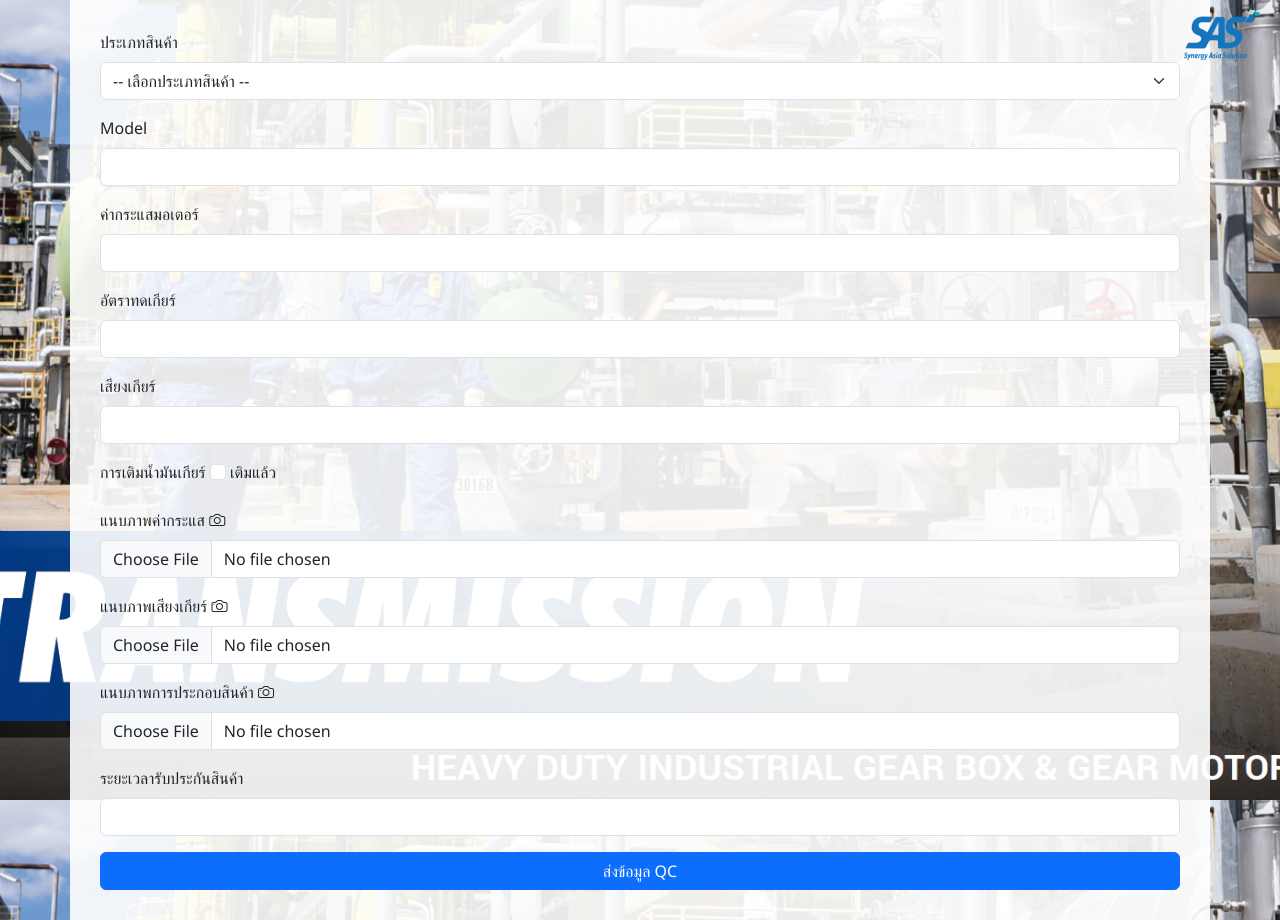
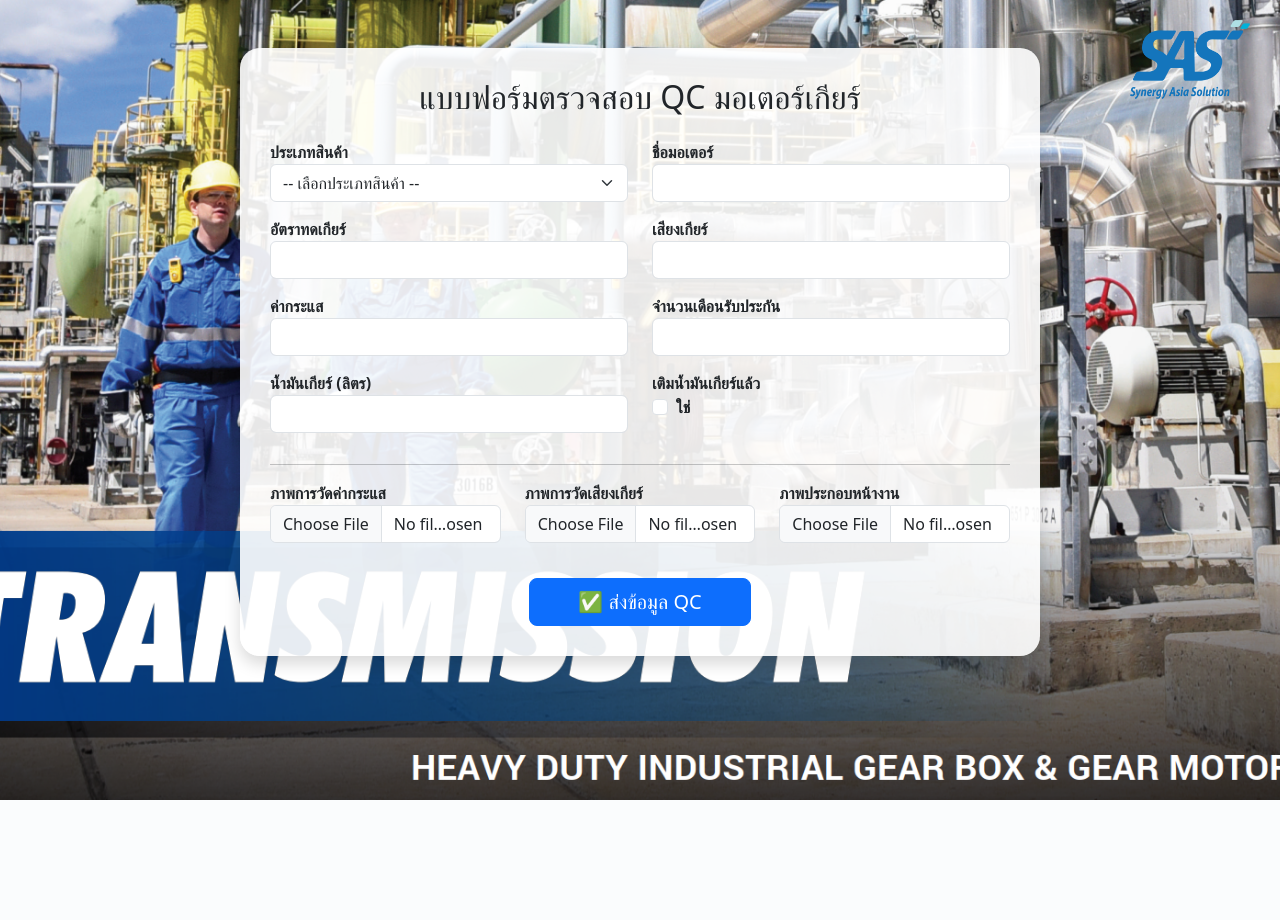
Before and after one commit to SomyotSW/sas-qc-gearmotor, a Flask app: page /form in a window 1280 px wide. After the commit the page ends 800 px from the top, so only its background shows below. Run offline with Flask 3, Linux system fonts and the light colour scheme; the visitor is signed in with stand-in values (Sample User, id 1); parts of the project's set-up code (start-up, migrations or seed data) failed here and were passed over.

```diff
--- a/templates/form.html
+++ b/templates/form.html
@@ -5,229 +5,203 @@
     <meta name="viewport" content="width=device-width, initial-scale=1.0">
     <title>ฟอร์มตรวจสอบ QC มอเตอร์เกียร์</title>
     <link href="https://cdn.jsdelivr.net/npm/bootstrap@5.3.0/dist/css/bootstrap.min.css" rel="stylesheet">
-  <link href="https://cdn.jsdelivr.net/npm/bootstrap-icons/font/bootstrap-icons.css" rel="stylesheet">
     <style>
         body {
             background: url('/static/BG.png') no-repeat center center fixed;
             background-size: cover;
-      font-family: 'Segoe UI', sans-serif;
         }
         .backdrop {
             background: rgba(255, 255, 255, 0.9);
-      min-height: 100vh;
+            border-radius: 20px;
             padding: 30px;
+            max-width: 800px;
+            margin: auto;
         }
         .logo {
             position: absolute;
-      top: 10px;
-      right: 20px;
-      height: 50px;
+            top: 20px;
+            right: 30px;
+            width: 120px;
         }
-    .hidden {
-      display: none;
+        label {
+            font-weight: bold;
+        }
+        .form-control, .form-select {
+            margin-bottom: 15px;
+        }
+        .submit-btn {
+            margin-top: 20px;
+        }
+        .warning-text {
+            color: red;
+            font-weight: bold;
         }
     </style>
 </head>
 <body>
-  <img src="/static/logo_sas.png" class="logo" alt="SAS Logo">
-  <div class="container backdrop">
-    <form id="qcForm" method="post" action="/submit" enctype="multipart/form-data">
+    <img src="/static/logo_sas.png" alt="SAS Logo" class="logo">
+    <div class="container mt-5">
+        <div class="backdrop shadow">
+            <h2 class="text-center mb-4">แบบฟอร์มตรวจสอบ QC มอเตอร์เกียร์</h2>
+            <form action="/submit" method="POST" enctype="multipart/form-data">
+                <input type="hidden" name="inspector" value="{{ employee_id }}">
 
-      <!-- ประเภทสินค้า -->
-      <div class="mb-3">
-        <label class="form-label">ประเภทสินค้า</label>
-        <select name="product_type" id="product_type" class="form-select" required>
+                <div class="row">
+                    <div class="col-md-6">
+                        <label>ประเภทสินค้า</label>
+                        <select name="product_type" id="product_type" class="form-select" required onchange="handleProductChange()">
                             <option value="">-- เลือกประเภทสินค้า --</option>
-          <option>AC/DC Gear Motor</option>
-          <option>BLDC Gear Motor</option>
-          <option>Servo Motor and Servo Drive</option>
-          <option>Planetary Gear</option>
-          <option>RFKS Series</option>
-          <option>MTH/MTB Gear Box</option>
-          <option>Others</option>
+                            <option value="AC/DC Gear Motor">AC/DC Gear Motor</option>
+                            <option value="BLDC Gear Motor">BLDC Gear Motor</option>
+                            <option value="Servo Motor">Servo Motor</option>
+                            <option value="Planetary Gear">Planetary Gear</option>
+                            <option value="RFKS Series">RFKS Series</option>
+                            <option value="MTH/MTB Gearbox">MTH/MTB Gearbox</option>
+                            <option value="SAS Motor">SAS Motor</option>
                         </select>
                     </div>
-
-      <!-- Model -->
-      <div class="mb-3">
-        <label class="form-label">Model</label>
-        <input type="text" name="motor_nameplate" class="form-control" required>
-      </div>
-
-      <!-- ค่ากระแสมอเตอร์ -->
-      <div class="mb-3" id="motorCurrentField">
-        <label class="form-label">ค่ากระแสมอเตอร์</label>
-        <input type="text" name="motor_current" class="form-control">
-      </div>
-
-      <!-- อัตราทดเกียร์ -->
-      <div class="mb-3" id="gearRatioField">
-        <label class="form-label">อัตราทดเกียร์</label>
-        <input type="text" name="gear_ratio" class="form-control">
-      </div>
-
-      <!-- เสียงเกียร์ -->
-      <div class="mb-3" id="gearSoundField">
-        <label class="form-label">เสียงเกียร์</label>
-        <input type="text" name="gear_sound" class="form-control">
-      </div>
-
-      <!-- เติมน้ำมัน -->
-      <div class="mb-3" id="oilField">
-        <label class="form-label">การเติมน้ำมันเกียร์</label>
-        <input type="checkbox" name="oil_filled" class="form-check-input"> เติมแล้ว
-      </div>
-      <p class="text-danger hidden" id="oilNote">*ไม่ต้องเติมน้ำมันเกียร์</p>
-
-      <!-- ปุ่มเลือก (Motor, Gear, Controller) -->
-      <div class="mb-3 hidden" id="deviceButtons">
-        <label class="form-label">เลือกรายการตรวจสอบ</label><br>
-        <input type="checkbox" id="btnMotor"> Motor
-        <input type="checkbox" id="btnGear"> Gear
-        <input type="checkbox" id="btnController"> Controller
-      </div>
-
-      <!-- ช่องแนบภาพ Controller -->
-      <div class="mb-3 hidden" id="controllerImgField">
-        <label class="form-label">แนบภาพ Controller <i class="bi bi-camera"></i></label>
-        <input type="file" name="controller_img" id="controllerImg" accept="image/*" class="form-control">
-      </div>
-
-      <!-- ช่องแนบภาพ Servo -->
-      <div id="servoFields" class="hidden">
-        <div class="mb-3">
-          <label class="form-label">แนบภาพ Servo Motor <i class="bi bi-camera"></i></label>
-          <input type="file" name="servo_motor_img" accept="image/*" class="form-control" required>
-        </div>
-        <div class="mb-3">
-          <label class="form-label">แนบภาพ Servo Drive <i class="bi bi-camera"></i></label>
-          <input type="file" name="servo_drive_img" accept="image/*" class="form-control" required>
-        </div>
-        <div class="mb-3">
-          <label class="form-label">แนบภาพ Cable Wire <i class="bi bi-camera"></i></label>
-          <input type="file" name="cable_wire_img" accept="image/*" class="form-control" required>
+                    <div class="col-md-6">
+                        <label id="model_label">ชื่อมอเตอร์</label>
+                        <input type="text" name="motor_nameplate" id="motor_nameplate" class="form-control" required>
                     </div>
                 </div>
 
-      <!-- แนบภาพค่ากระแส -->
-      <div class="mb-3">
-        <label class="form-label">แนบภาพค่ากระแส <i class="bi bi-camera"></i></label>
-        <input type="file" name="motor_current_img" accept="image/*" class="form-control">
-      </div>
-
-      <!-- แนบภาพเสียงเกียร์ -->
-      <div class="mb-3">
-        <label class="form-label">แนบภาพเสียงเกียร์ <i class="bi bi-camera"></i></label>
-        <input type="file" name="gear_sound_img" accept="image/*" class="form-control">
-      </div>
-
-      <!-- แนบภาพการประกอบสินค้า -->
-      <div class="mb-3">
-        <label class="form-label">แนบภาพการประกอบสินค้า <i class="bi bi-camera"></i></label>
-        <input type="file" name="assembly_img" accept="image/*" class="form-control" required>
-      </div>
-
-      <!-- ระยะเวลารับประกัน -->
-      <div class="mb-3" id="warrantyField">
-        <label class="form-label">ระยะเวลารับประกันสินค้า</label>
-        <input type="text" name="warranty" class="form-control" id="warrantyInput" readonly>
-      </div>
-      <div class="mb-3 hidden" id="customWarranty">
-        <label class="form-label">กรุณาเลือกระยะเวลารับประกัน</label><br>
+                <div class="row" id="acdc_options" style="display: none;">
+                    <div class="col-12">
+                        <label>เลือกส่วนประกอบที่ตรวจสอบ</label><br>
                         <div class="form-check form-check-inline">
-          <input class="form-check-input" type="radio" name="custom_warranty" id="warranty18" value="18 เดือน">
-          <label class="form-check-label" for="warranty18">18 เดือน</label>
+                            <input class="form-check-input" type="checkbox" name="acdc_parts" value="Motor" id="motor_part">
+                            <label class="form-check-label" for="motor_part">Motor</label>
                         </div>
                         <div class="form-check form-check-inline">
-          <input class="form-check-input" type="radio" name="custom_warranty" id="warranty24" value="24 เดือน">
-          <label class="form-check-label" for="warranty24">24 เดือน</label>
+                            <input class="form-check-input" type="checkbox" name="acdc_parts" value="Gear Head" id="gear_part">
+                            <label class="form-check-label" for="gear_part">Gear head</label>
+                        </div>
+                        <div class="form-check form-check-inline">
+                            <input class="form-check-input" type="checkbox" name="acdc_parts" value="Controller" id="controller_part" onchange="toggleControllerUpload()">
+                            <label class="form-check-label" for="controller_part">Controller</label>
+                        </div>
+                    </div>
+                    <div class="col-md-12" id="controller_upload" style="display: none;">
+                        <label>แนบรูปถ่าย Controller</label>
+                        <input type="file" name="controller_img" accept="image/*" class="form-control">
                     </div>
                 </div>
 
-      <!-- ปุ่มส่ง -->
-      <div class="d-grid">
-        <button type="submit" class="btn btn-primary">ส่งข้อมูล QC</button>
+                <div id="standard_section">
+                    <div class="row">
+                        <div class="col-md-6">
+                            <label>อัตราทดเกียร์</label>
+                            <input type="text" name="gear_ratio" class="form-control">
+                        </div>
+                        <div class="col-md-6">
+                            <label>เสียงเกียร์</label>
+                            <input type="text" name="gear_sound" class="form-control">
+                        </div>
+                    </div>
+
+                    <div class="row">
+                        <div class="col-md-6">
+                            <label>ค่ากระแส</label>
+                            <input type="text" name="motor_current" class="form-control">
+                        </div>
+                        <div class="col-md-6">
+                            <label>จำนวนเดือนรับประกัน</label>
+                            <input type="number" name="warranty" class="form-control">
+                        </div>
+                    </div>
+
+                    <div class="row" id="oil_section">
+                        <div class="col-md-6">
+                            <label>น้ำมันเกียร์ (ลิตร)</label>
+                            <input type="text" name="oil_liters" class="form-control">
+                        </div>
+                        <div class="col-md-6">
+                            <label>เติมน้ำมันเกียร์แล้ว</label>
+                            <div class="form-check">
+                                <input class="form-check-input" type="checkbox" name="oil_filled" id="oil_filled">
+                                <label class="form-check-label" for="oil_filled">ใช่</label>
+                            </div>
+                        </div>
+                    </div>
+                </div>
+
+                <div id="servo_section" style="display: none;">
+                    <div class="row">
+                        <div class="col-md-6">
+                            <label>Model Servo Motor</label>
+                            <input type="text" name="servo_motor_model" class="form-control">
+                            <label>แนบรูปถ่าย Servo Motor</label>
+                            <input type="file" name="servo_motor_img" accept="image/*" class="form-control">
+                        </div>
+                        <div class="col-md-6">
+                            <label>Model Servo Drive</label>
+                            <input type="text" name="servo_drive_model" class="form-control">
+                            <label>แนบรูปถ่าย Servo Drive</label>
+                            <input type="file" name="servo_drive_img" accept="image/*" class="form-control">
+                        </div>
+                        <div class="col-md-12">
+                            <label>แนบรูปถ่าย Wire Cable</label>
+                            <input type="file" name="wire_cable_img" accept="image/*" class="form-control">
+                            <p class="warning-text mt-2">**ไม่ประกอบสินค้า<br>**ไม่เติมน้ำมันเกียร์<br>**การรับประกันสินค้า 18 เดือน</p>
+                        </div>
+                    </div>
+                </div>
+
+                <hr>
+                <div class="row">
+                    <div class="col-md-4">
+                        <label>ภาพการวัดค่ากระแส</label>
+                        <input type="file" name="motor_current_img" accept="image/*" class="form-control">
+                    </div>
+                    <div class="col-md-4">
+                        <label>ภาพการวัดเสียงเกียร์</label>
+                        <input type="file" name="gear_sound_img" accept="image/*" class="form-control">
+                    </div>
+                    <div class="col-md-4">
+                        <label>ภาพประกอบหน้างาน</label>
+                        <input type="file" name="assembly_img" accept="image/*" class="form-control">
+                    </div>
+                </div>
+
+                <div class="text-center submit-btn">
+                    <button type="submit" class="btn btn-primary btn-lg px-5">✅ ส่งข้อมูล QC</button>
                 </div>
             </form>
         </div>
+    </div>
 
     <script>
-    const productType = document.getElementById('product_type');
-    const oilField = document.getElementById('oilField');
-    const oilNote = document.getElementById('oilNote');
-    const deviceButtons = document.getElementById('deviceButtons');
-    const controllerBtn = document.getElementById('btnController');
-    const controllerImgField = document.getElementById('controllerImgField');
-    const motorCurrentField = document.getElementById('motorCurrentField');
-    const gearRatioField = document.getElementById('gearRatioField');
-    const gearSoundField = document.getElementById('gearSoundField');
-    const servoFields = document.getElementById('servoFields');
-    const customWarranty = document.getElementById('customWarranty');
-    const warrantyInput = document.getElementById('warrantyInput');
+    function handleProductChange() {
+        const product = document.getElementById("product_type").value;
+        const acdcSection = document.getElementById("acdc_options");
+        const controllerUpload = document.getElementById("controller_upload");
+        const standardSection = document.getElementById("standard_section");
+        const servoSection = document.getElementById("servo_section");
 
-    productType.addEventListener('change', function () {
-      const type = productType.value;
-      oilField.classList.remove('hidden');
-      oilNote.classList.add('hidden');
-      deviceButtons.classList.add('hidden');
-      controllerImgField.classList.add('hidden');
-      servoFields.classList.add('hidden');
-      customWarranty.classList.add('hidden');
-      motorCurrentField.classList.remove('hidden');
-      gearRatioField.classList.remove('hidden');
-      gearSoundField.classList.remove('hidden');
-
-      if (type === 'AC/DC Gear Motor' || type === 'BLDC Gear Motor') {
-        oilField.classList.add('hidden');
-        oilNote.classList.remove('hidden');
-        deviceButtons.classList.remove('hidden');
-        warrantyInput.value = '18 เดือน (เริ่มนับหลังจากวันส่งสินค้า 7 วัน)';
-      } else if (type === 'Servo Motor and Servo Drive') {
-        oilField.classList.add('hidden');
-        oilNote.classList.remove('hidden');
-        motorCurrentField.classList.add('hidden');
-        gearRatioField.classList.add('hidden');
-        gearSoundField.classList.add('hidden');
-        servoFields.classList.remove('hidden');
-        warrantyInput.value = '18 เดือน (เริ่มนับหลังจากวันส่งสินค้า 7 วัน)';
-      } else if (['Planetary Gear', 'RFKS Series'].includes(type)) {
-        warrantyInput.value = '18 เดือน (เริ่มนับหลังจากวันส่งสินค้า 7 วัน)';
-      } else if (type === 'MTH/MTB Gear Box') {
-        warrantyInput.value = '24 เดือน (เริ่มนับหลังจากวันส่งสินค้า 7 วัน)';
-      } else if (type === 'Others') {
-        customWarranty.classList.remove('hidden');
-        warrantyInput.value = '';
+        if (product === "AC/DC Gear Motor" || product === "BLDC Gear Motor") {
+            acdcSection.style.display = "block";
+            controllerUpload.style.display = document.getElementById("controller_part").checked ? "block" : "none";
+            standardSection.style.display = "block";
+            servoSection.style.display = "none";
+        } else if (product === "Servo Motor") {
+            acdcSection.style.display = "none";
+            controllerUpload.style.display = "none";
+            standardSection.style.display = "none";
+            servoSection.style.display = "block";
         } else {
-        warrantyInput.value = '';
-      }
-    });
-
-    controllerBtn.addEventListener('change', function () {
-      const imgInput = document.getElementById('controllerImg');
-      if (controllerBtn.checked) {
-        controllerImgField.classList.remove('hidden');
-        imgInput.setAttribute('required', 'required');
-      } else {
-        controllerImgField.classList.add('hidden');
-        imgInput.removeAttribute('required');
-      }
-    });
-
-    document.querySelectorAll('input[name=\"custom_warranty\"]').forEach(radio => {
-      radio.addEventListener('change', function () {
-        warrantyInput.value = `${this.value} (เริ่มนับหลังจากวันส่งสินค้า 7 วัน)`;
-      });
-    });
-
-    document.getElementById('qcForm').addEventListener('submit', function (e) {
-      if (controllerBtn.checked) {
-        const img = document.getElementById('controllerImg');
-        if (!img.files.length) {
-          alert('กรุณาแนบภาพ Controller');
-          e.preventDefault();
+            acdcSection.style.display = "none";
+            controllerUpload.style.display = "none";
+            standardSection.style.display = "block";
+            servoSection.style.display = "none";
         }
     }
-    });
+
+    function toggleControllerUpload() {
+        const controllerCheckbox = document.getElementById("controller_part");
+        const controllerUpload = document.getElementById("controller_upload");
+        controllerUpload.style.display = controllerCheckbox.checked ? "block" : "none";
+    }
     </script>
 </body>
 </html>
```
Lines whose indentation alone changed are shown as unchanged.
